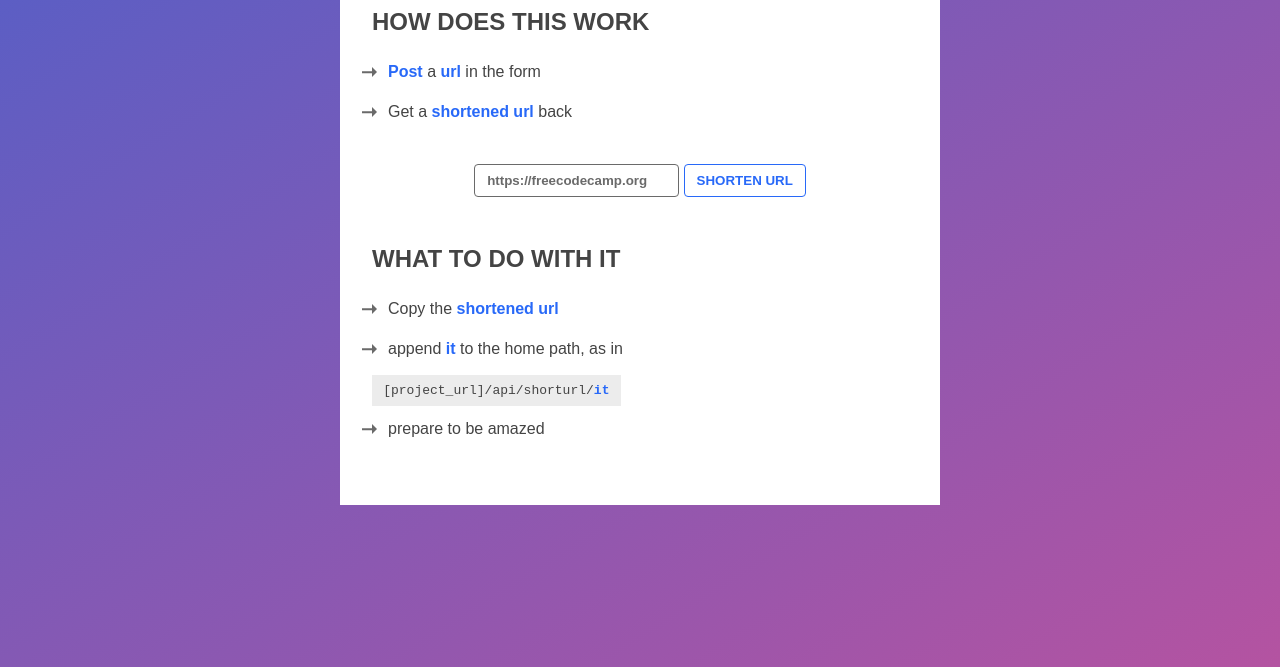
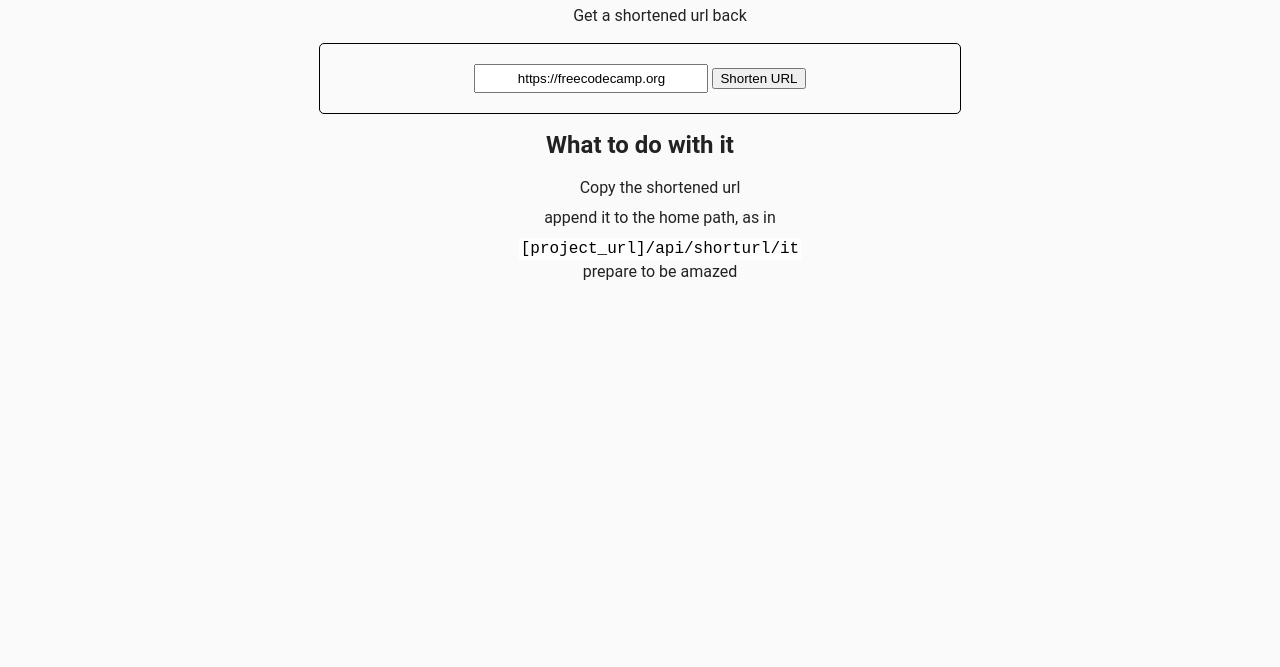
Before and after one commit to JayJay247in/URL-Shortener-Microservice, a website: page public/index.html in a window 1280 px wide. Shown: the part 133-800 px from the top of the page. Drawn offline with Linux system fonts and the light colour scheme; a web font is replaced by a local one.

Commit message:
Update style.css

```diff
--- a/public/style.css
+++ b/public/style.css
@@ -1,113 +1,74 @@
-@import url("https://fonts.googleapis.com/css?family=Bai+Jamjuree");
-* {
-  -webkit-box-sizing: border-box;
-  box-sizing: border-box;
-  margin: 0;
-  padding: 0;
+/****** Main Styling ******/
+
+body {
+  font-family: "Roboto", sans-serif;
+  font-size: 16px;
+  color: #222;
+  background-color: #fafafa;
+  text-align: center;
+  line-height: 1.4em;
 }
 
-body {
-  min-height: 100vh;
-  width: 100%;
-  font-family: "Bai Jamjuree", sans-serif;
-  color: #444;
-  background: -webkit-gradient(
-    linear,
-    left top,
-    right bottom,
-    from(#545fc7),
-    to(#b453a1)
-  );
-  background: linear-gradient(to bottom right, #545fc7, #b453a1);
-  background-repeat: no-repeat;
-  padding: 2rem 0;
+.container {
+  padding: 0;
+  margin-top: 40px;
 }
 
-main {
+h3 {
+  margin-top: 30px;
+}
+
+.footer {
+  margin-top: 40px;
+}
+
+.user-stories {
+  position: relative;
+  text-align: justify;
+  max-width: 700px;
+  margin: 15px auto;
+}
+code {
+  font-family: monospace;
+  padding: 2px;
+  color: black;
+  background-color: #fff;
+}
+ol {
+  list-style-position: inside;
+}
+ul {
+  list-style-type: none;
+}
+
+li {
+  margin-bottom: 0.5em;
+}
+.user-stories li {
+  margin-bottom: 1em;
+}
+
+a {
+  color: #2574a9;
+}
+
+form {
+  border: solid 1px black;
+  border-radius: 5px;
+  margin: 10px auto;
+  padding: 20px;
   max-width: 600px;
-  width: 90vw;
-  margin: 0 auto;
-  padding: 1.5rem 1rem;
-  background: #fff;
+}
+
+label {
+  margin-right: 10px;
+}
+
+input {
+  padding: 5px;
+}
+
+input[type="text"] {
+  width: 220px;
   text-align: center;
 }
-main input,
-main button {
-  background: none;
-  border-width: 1px;
-  border-style: solid;
-  border-radius: 4px;
-  padding: 0.5rem 0.75rem;
-  font-weight: bold;
-  font-family: inherit;
-}
-main input {
-  border-color: #6a6a6a;
-  color: #6a6a6a;
-}
-main button {
-  border-color: #2869f8;
-  color: #2869f8;
-  text-transform: uppercase;
-  -webkit-transition: all 0.2s ease-out;
-  transition: all 0.2s ease-out;
-}
-main button:hover {
-  background: #2869f8;
-  color: #fff;
-}
-main button:active {
-  -webkit-transform: scale(1.1);
-  transform: scale(1.1);
-}
-main div.query {
-  text-align-last: left;
-  margin: 2rem 1rem;
-  line-height: 2.5;
-}
-main div.query h2 {
-  text-transform: uppercase;
-}
-main div.query span {
-  font-weight: bold;
-  color: #2869f8;
-}
-main div.query code {
-  padding: 0.5rem 0.7rem;
-  background: rgba(68, 68, 68, 0.1);
-}
-main div.query ul {
-  list-style: none;
-}
-main div.query ul li {
-  padding: 0 1rem;
-  position: relative;
-}
-main div.query ul li:before,
-main div.query ul li:after {
-  position: absolute;
-  content: "";
-  top: 50%;
-  -webkit-transform: translate(0, -50%);
-  transform: translate(0, -50%);
-  -webkit-transition: all 0.2s ease-out;
-  transition: all 0.2s ease-out;
-}
-main div.query ul li:before {
-  left: 0;
-  border-top: 5px solid transparent;
-  border-right: 5px solid transparent;
-  border-bottom: 5px solid transparent;
-  border-left: 5px solid #6a6a6a;
-}
-main div.query ul li:after {
-  right: 100%;
-  height: 1.5px;
-  width: 10px;
-  background: #6a6a6a;
-}
-main div.query ul li:hover:before,
-main div.query ul li:hover:after {
-  -webkit-transform: translate(0.5rem, -50%);
-  transform: translate(0.5rem, -50%);
-}
```
